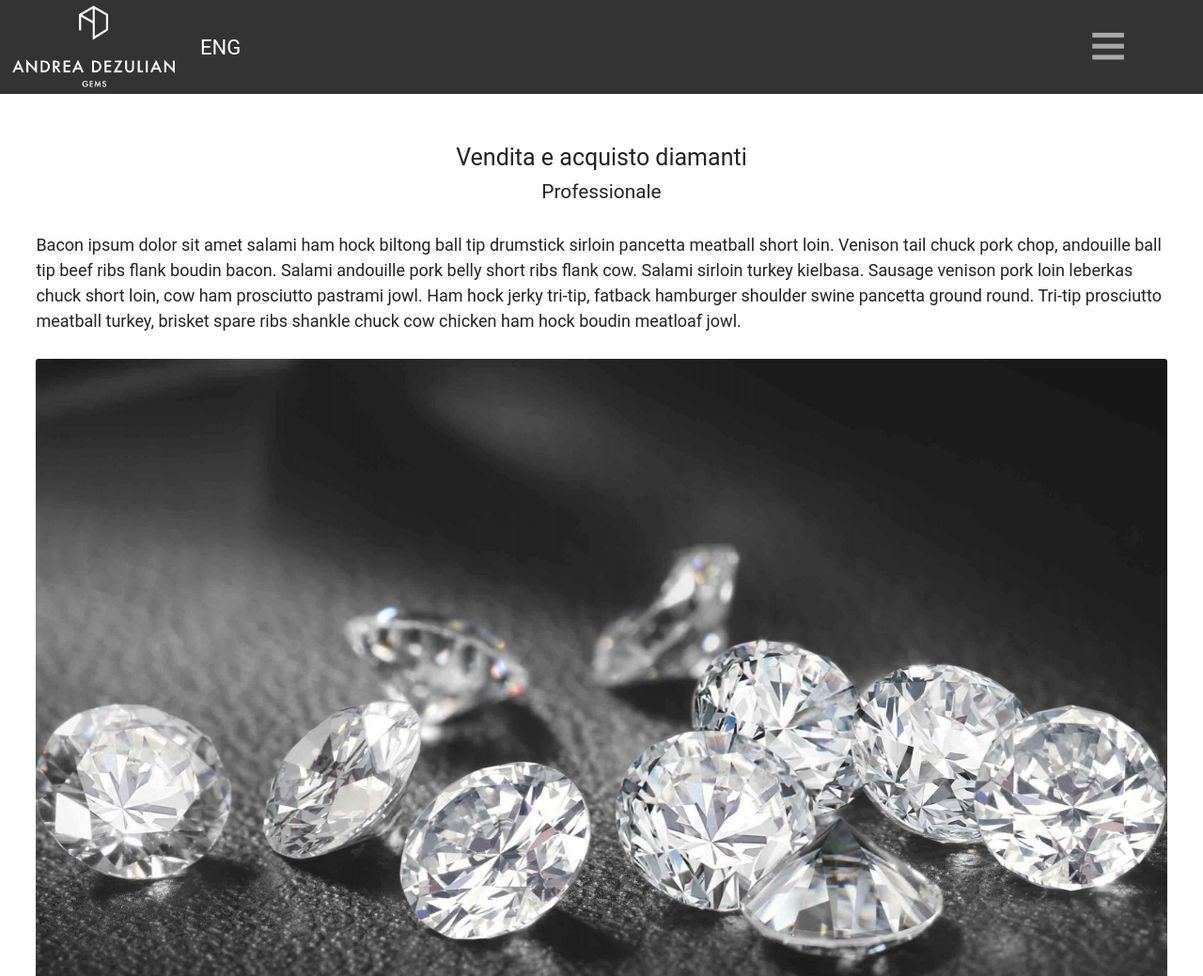
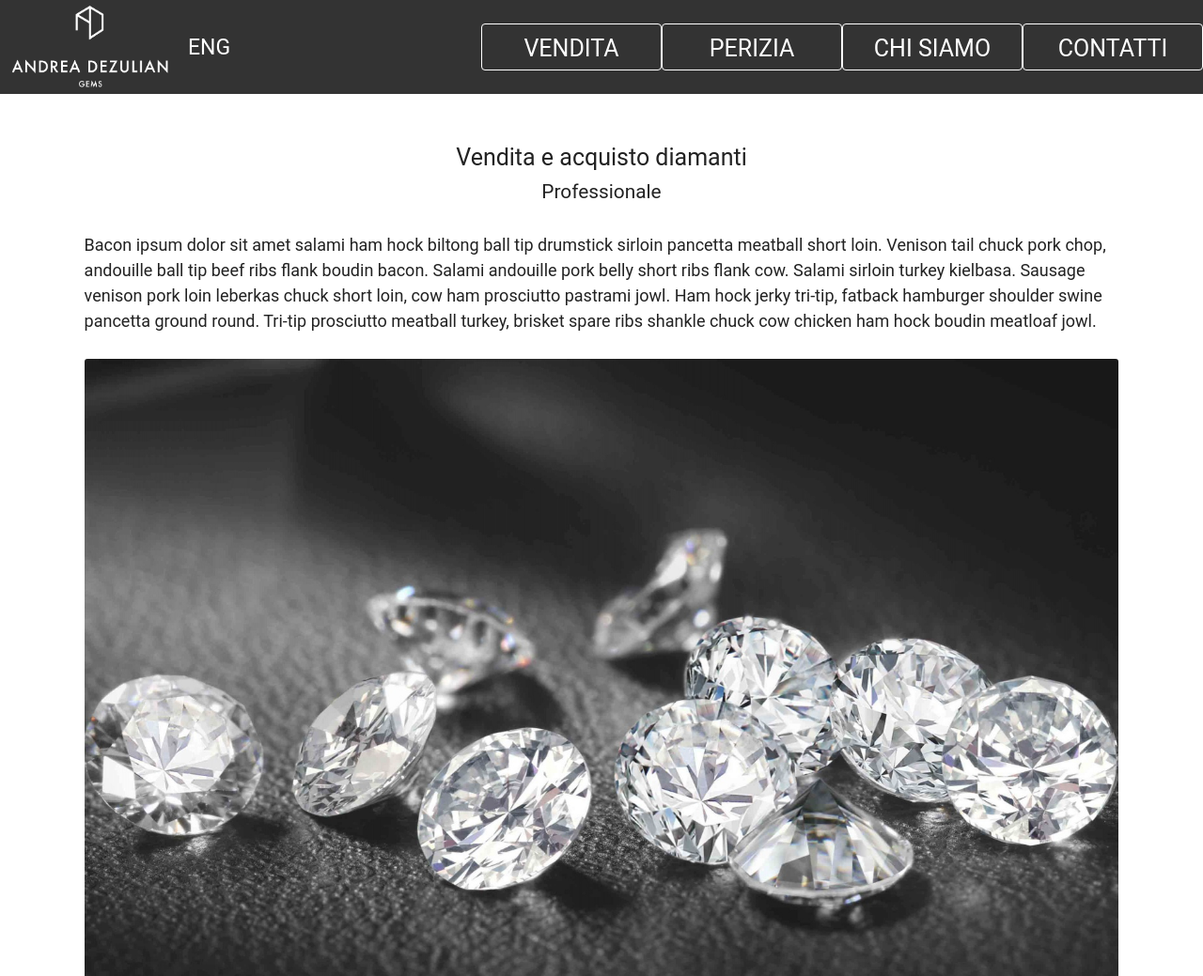
Before and after one commit to dezugems/dezugems.github.io, a plain HTML site: page index.html in a window 1280 px wide. Shown: the top 1039 px of the page at 94% size. Drawn offline with Linux system fonts and the light colour scheme.

Commit message:
template

```diff
--- a/css/main.css
+++ b/css/main.css
@@ -4,9 +4,7 @@ div, dl, dt, dd, ul, ol, li, h1, h2, h3, h4, h5, h6, pre, form, p, blockquote, t
     margin: 0px;
     padding: 0px;
 }
-a:hover, a:focus {
-    color: #0078A0;
-}
+
 .inline-list > li > * {
     display: block;
 }
@@ -14,7 +12,6 @@ a:hover {
     cursor: pointer;
 }
 a {
-    color: #008CBA;
     text-decoration: none;
     line-height: inherit;
 }
@@ -86,17 +83,23 @@ img {
 }
 
 .cd-header {
-  position: absolute;
+  position: fixed;
   top: 0;
   left: 0;
   width: 100%;
   height: 100px;
   background-color:#333;
+  z-index:1018;
+
+
 
 }
-
+.desktop-nav{
+	display:none;
+}
 .cd-primary-nav {
   /* mobile first - navigation hidden by default, triggered by tap/click on navigation icon */
+  display:block;
   float: right;
   margin-right: 5%;
   width: 94px;
@@ -136,7 +139,7 @@ img {
   font-weight: 400;
   line-height: 80px;
   padding-left: 5%;
-  background: rgba(3, 3, 3, 0.8);
+  background-color:#333;
   border-top: 1px solid #A9A9A9;
   color: #878787;
 
@@ -185,12 +188,6 @@ img {
 }
 
 
-
-
-
-
-
-
   @media only screen and (min-width: 768px) {
     .cd-primary-nav {
 
@@ -204,19 +201,71 @@ img {
 
 }
 .cd-primary-nav ul.is-visible {
-  -webkit-transform: translateY(87px);
-  -moz-transform: translateY(87px);
-  -ms-transform: translateY(87px);
-  -o-transform: translateY(87px);
-  transform: translateY(87px);
+  -webkit-transform: translateY(100px);
+  -moz-transform: translateY(100px);
+  -ms-transform: translateY(100px);
+  -o-transform: translateY(100px);
+  transform: translateY(100px);
+}
+.lang-switch{
+	left:230px;
+}
+.lang-switch a{
+	font-size:23px;
 }
   }
 
 
 
  @media only screen and (min-width: 1170px) {
-   .cd-primary-nav: display:none;
+ .desktop-nav{
+    display:block;
+ 	position:absolute;
+ 	left:40%;
+ 	height:100px;
+ 	width:60%;
  }
+ .logo{
+ 	width:15%;
+ }
+ .lang-switch{
+	left:15%;
+	width:5%;
+}
+
+ .nav-div{
+    width: 25%;
+	top:25%;
+	height: 50%;
+	border: 1px solid #FFF;
+	border-radius: 4px;
+	position: relative;
+	text-align:center;
+	float:left;
+
+
+
+ }
+ .main-content{
+
+	width:86%;
+	left:7%;
+
+}
+ .nav-div span{
+ 	position:relative;
+ 	top:7px;
+ 	color:#fff;
+ 	font-size:25px;
+}
+.cd-primary-nav {
+   display:none;
+ }
+ }
+ .nav-div:hover{
+ 	opacity:0.8;
+ }
+
 
 .footer-distributed{
      background-color:#333;
--- a/index.html
+++ b/index.html
@@ -15,7 +15,14 @@
 <body>
 
 <div class="cd-header">
+   <nav class="desktop-nav">
+		<a href="vendita.html"><div class="nav-div"><span>VENDITA</span></div></a>
+		<a href="perizia.html"><div class="nav-div"><span>PERIZIA</span></div></a>
+		<a href="chi-siamo.html"><div class="nav-div"><span>CHI SIAMO</span></div></a>
+		<a href="contatti.html"><div class="nav-div"><span>CONTATTI</span></div></a>
 
+
+	</nav>
 
 
 	<nav class="cd-primary-nav">
```
